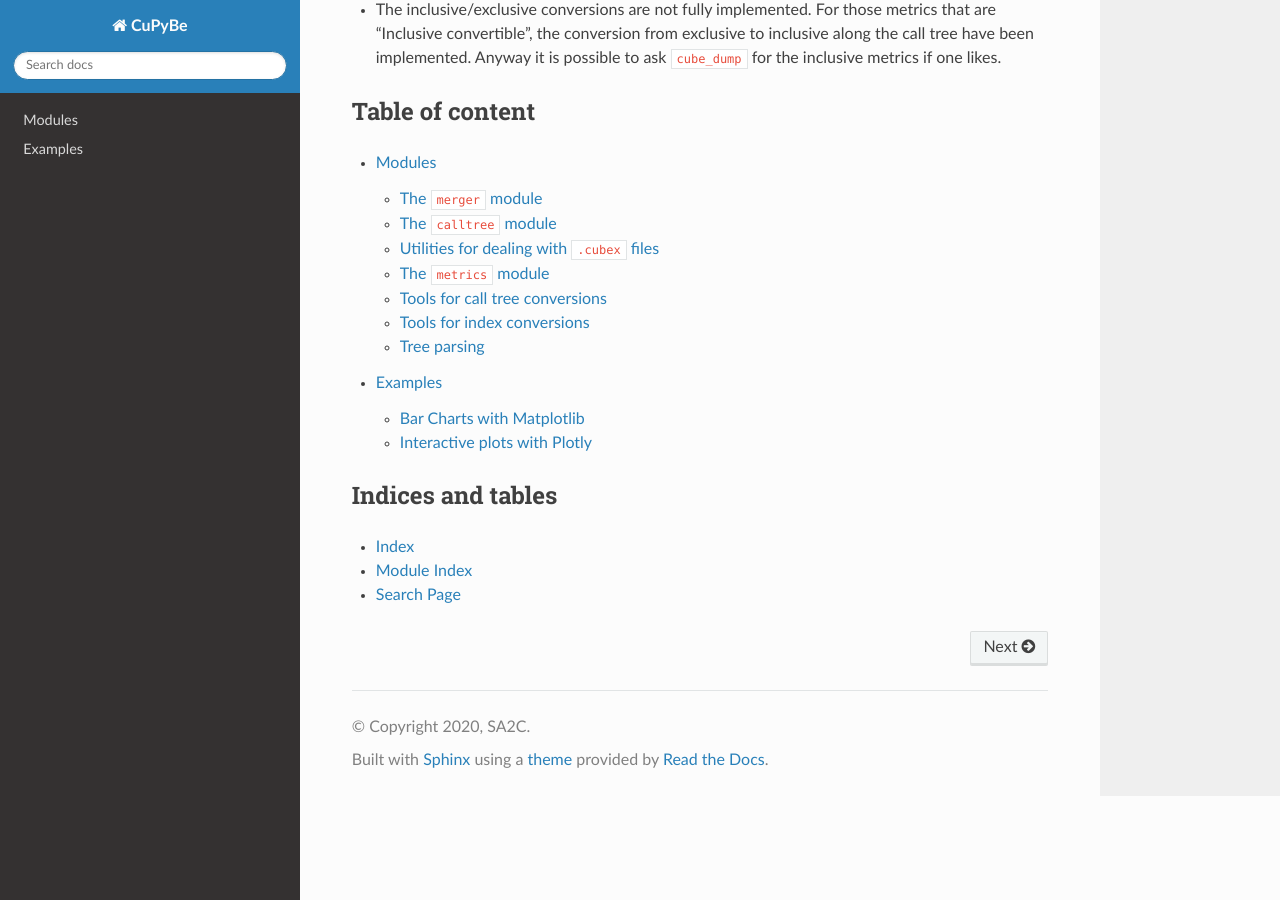
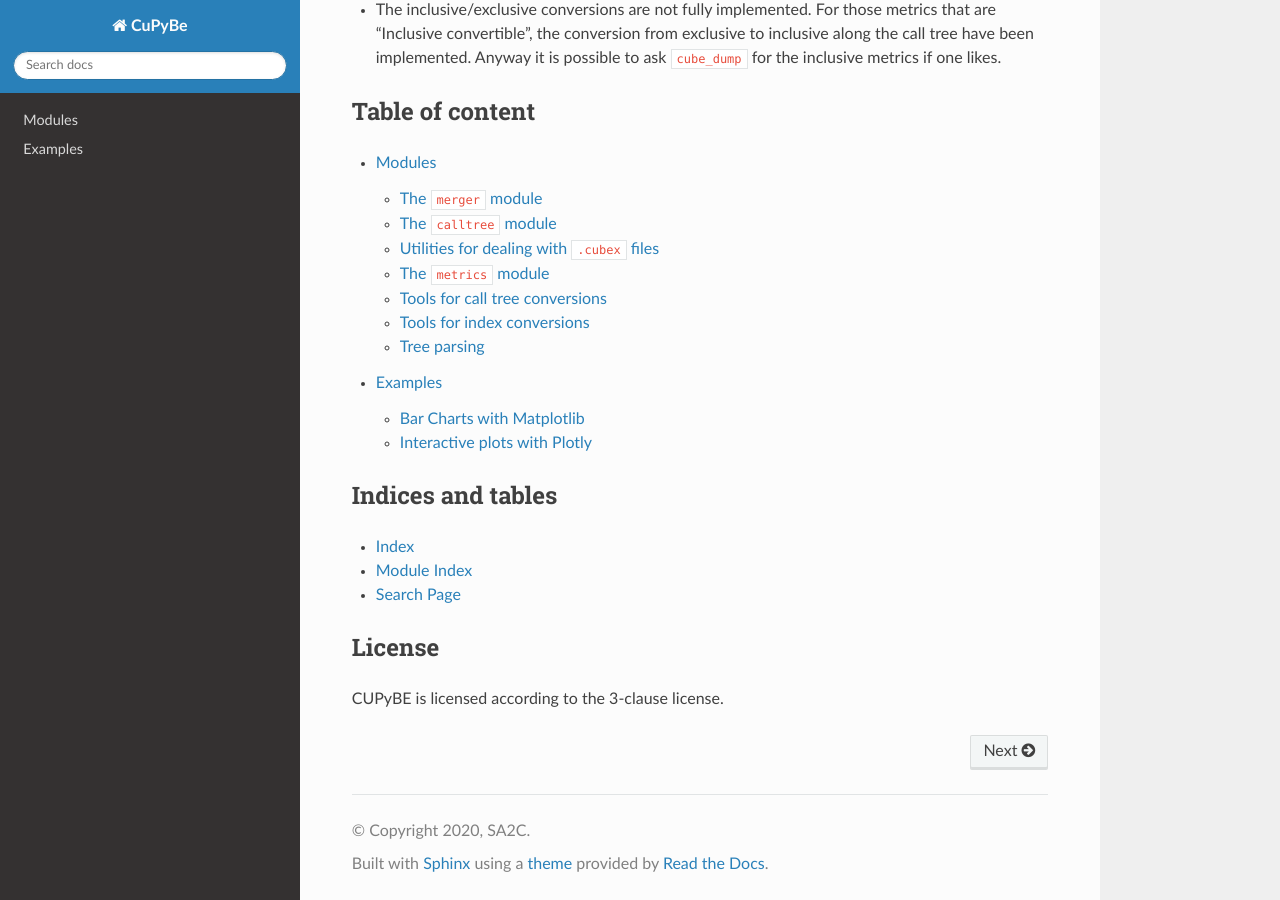
Before and after one commit to sa2c/cupybe, a Sphinx documentation site: the page built from docs/index.rst, in a window 1280 px wide and 900 px high, scrolled down 640 px. Built offline with Sphinx 7.4.7 and the Read the Docs theme 2.0.0, drawn with Linux system fonts in a browser that asks for light colours.

Commit message:
Added 3-clause BSD License
mimicking the spirit of CUBE.

```diff
--- a/docs/index.rst
+++ b/docs/index.rst
@@ -58,3 +58,8 @@ Indices and tables
 * :ref:`genindex`
 * :ref:`modindex`
 * :ref:`search`
+
+License
++++++++
+
+CUPyBE is licensed according to the 3-clause license.
```
Also changed, not shown: README.md (+3 -0 lines), 1 other file.
